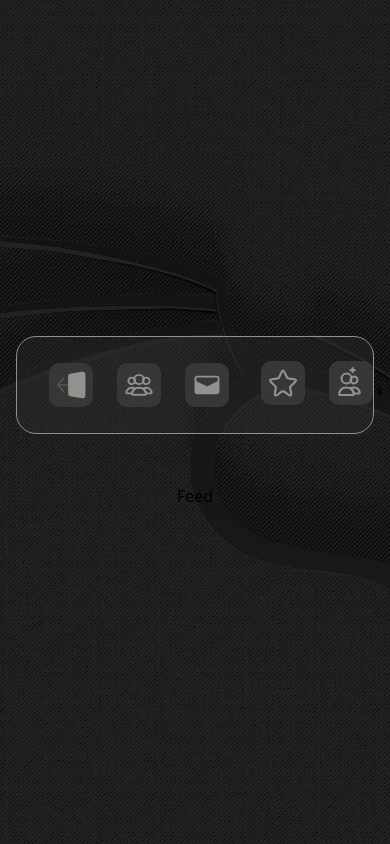
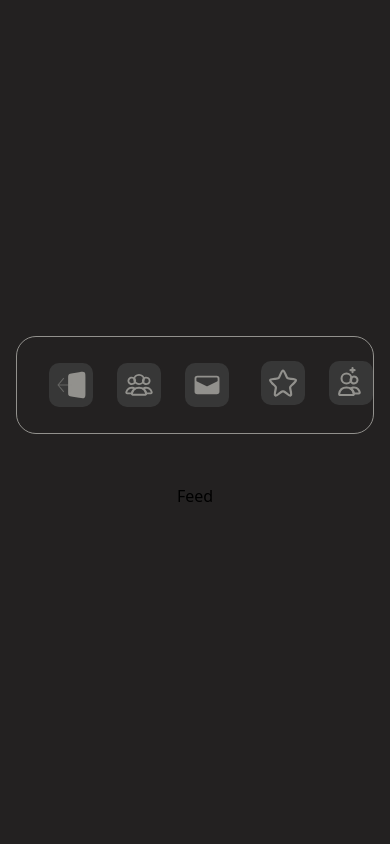
Before and after one commit to singodiyashubham87/object-oriented-friendship-frontend, a React (Vite) app: page / in a window 390 px wide. Built offline with nearby package versions, Linux system fonts and the light colour scheme.

Commit message:
config: add variations of glassmorphism & diff bg images for desktop & mobile

```diff
--- a/tailwind.config.js
+++ b/tailwind.config.js
@@ -14,7 +14,11 @@ export default {
 				'primary-dark': '#25221B',
 				'secondary-dark': '#373737',
 				'secondary-dark-80': '#373737CC',
-				'dark-glassmorphism': '#3737374D',
+				'dark-glassmorphism-30': '#3737374D',
+				'dark-glassmorphism-40': '#37373766',
+				'dark-glassmorphism-50': '#3737377F',
+				'dark-glassmorphism-60': '#37373799',
+				'dark-glassmorphism-70': '#373737B3',
 				pink: '#AF5656',
 				green: '#56AF59',
 				cyan: '#68D8D8',
@@ -41,7 +45,8 @@ export default {
 				md: ['30px', '40px'],
 			},
 			backgroundImage: {
-				kali: "url('@/assets/images/linux.jpg')",
+				'kali-desktop': "url('@/assets/images/kali-desktop.jpg')",
+				'kali-mobile': "url('@/assets/images/kali-mobile.jpg')",
 			},
 			blur: {
 				76: '76%',
```
Also changed, not shown: src/assets/images/kali-desktop.jpg (renamed from src/assets/images/linux.jpg), src/assets/images/kali-mobile.jpg (added).
